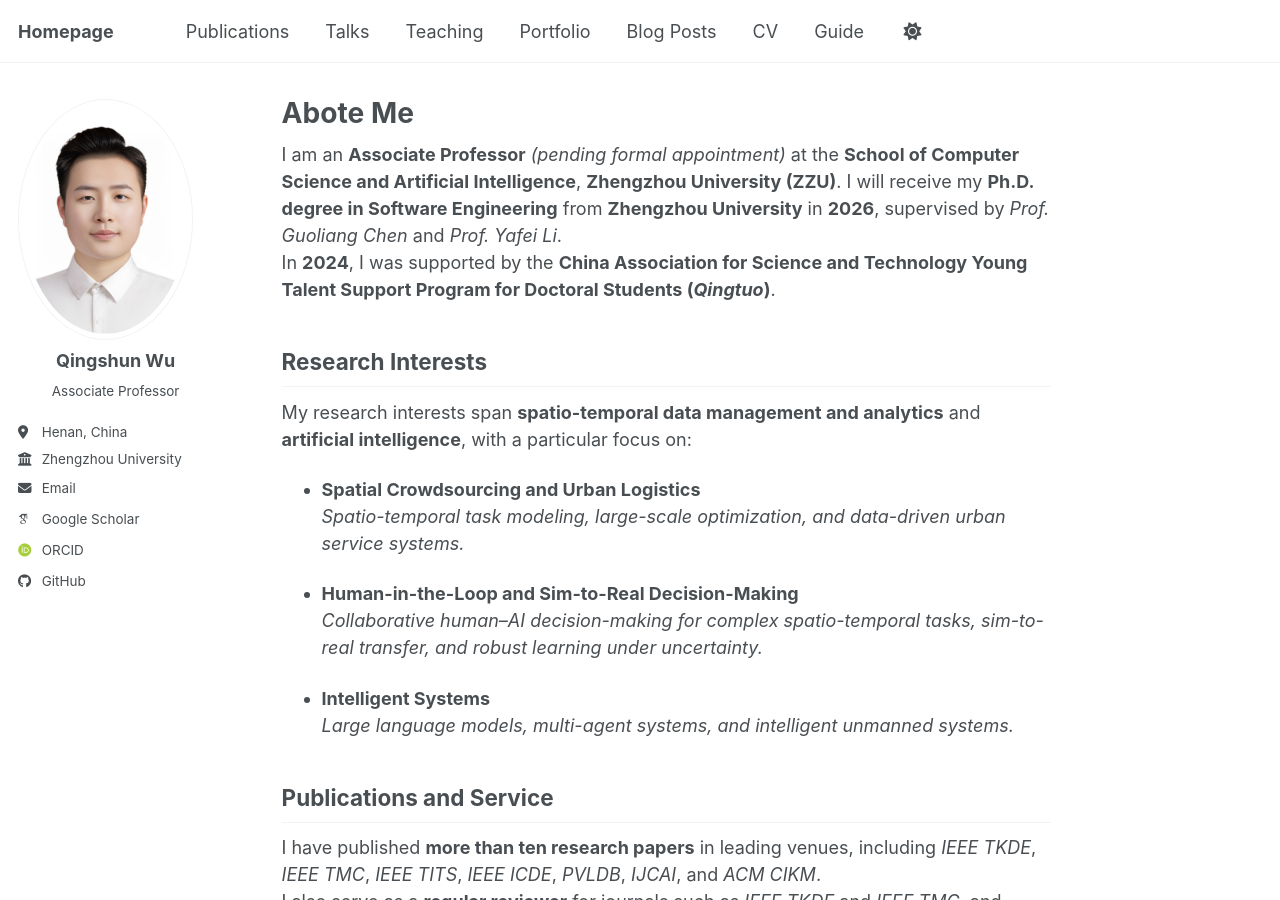
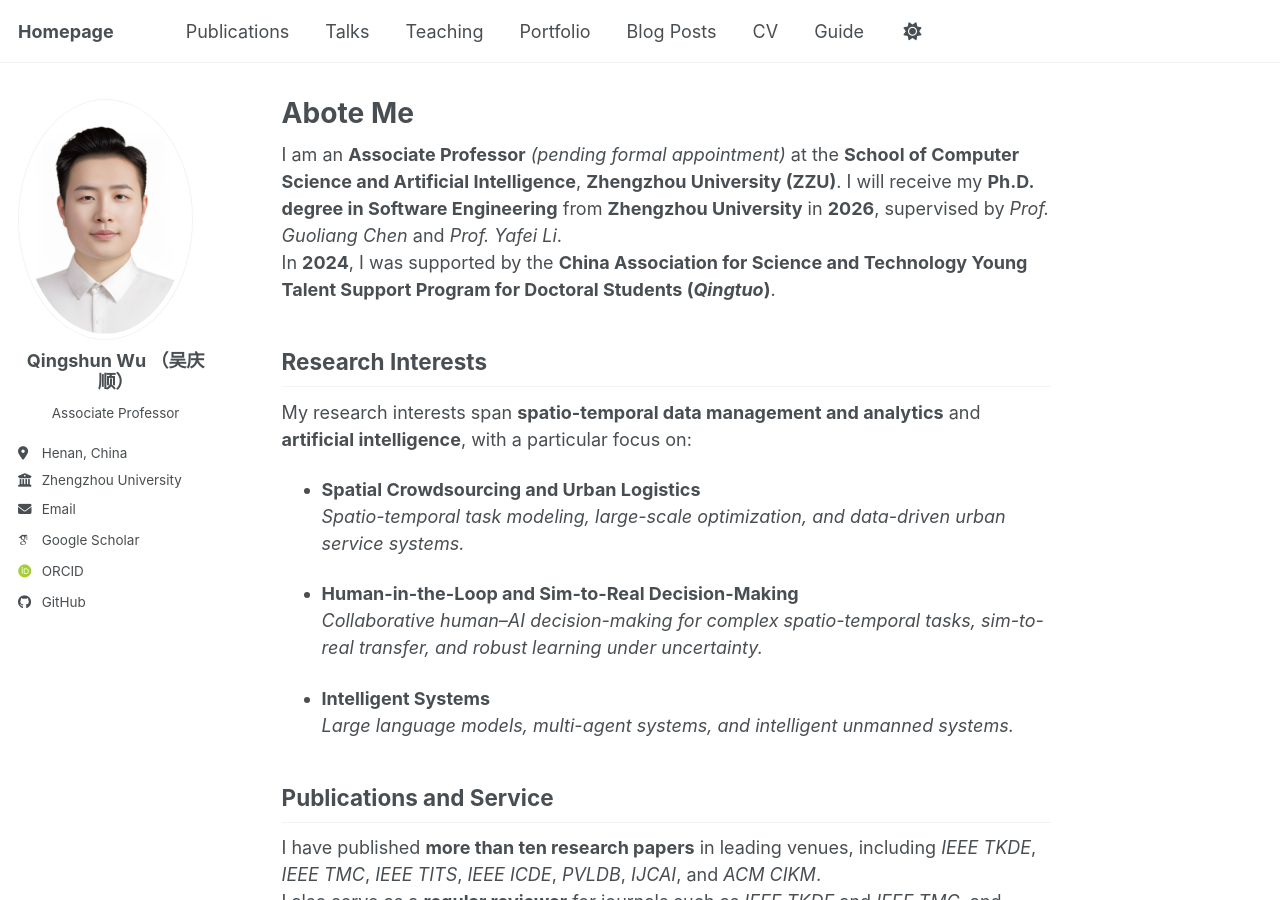
Before and after one commit to aiqswu/homepage, a Jekyll site: the page built from _pages/about.md, in a window 1280 px wide and 900 px high. Built offline with Jekyll 4.4.1, drawn with Linux system fonts in a browser that asks for light colours; some web fonts are replaced; a script bundle is joined from its source files by our own code; library files that are not in the unit come from our copies.

Commit message:
Update _config.yml

```diff
--- a/_config.yml
+++ b/_config.yml
@@ -24,7 +24,7 @@ repository               : "academicpages/academicpages.github.io"
 author:
   # Biographic information
   avatar           : "qs_profile.png"
-  name             : Qingshun Wu
+  name             : Qingshun Wu （吴庆顺）
   pronouns         : # example: "her"
   bio              : Associate Professor
   location         : "Henan, China"
```
